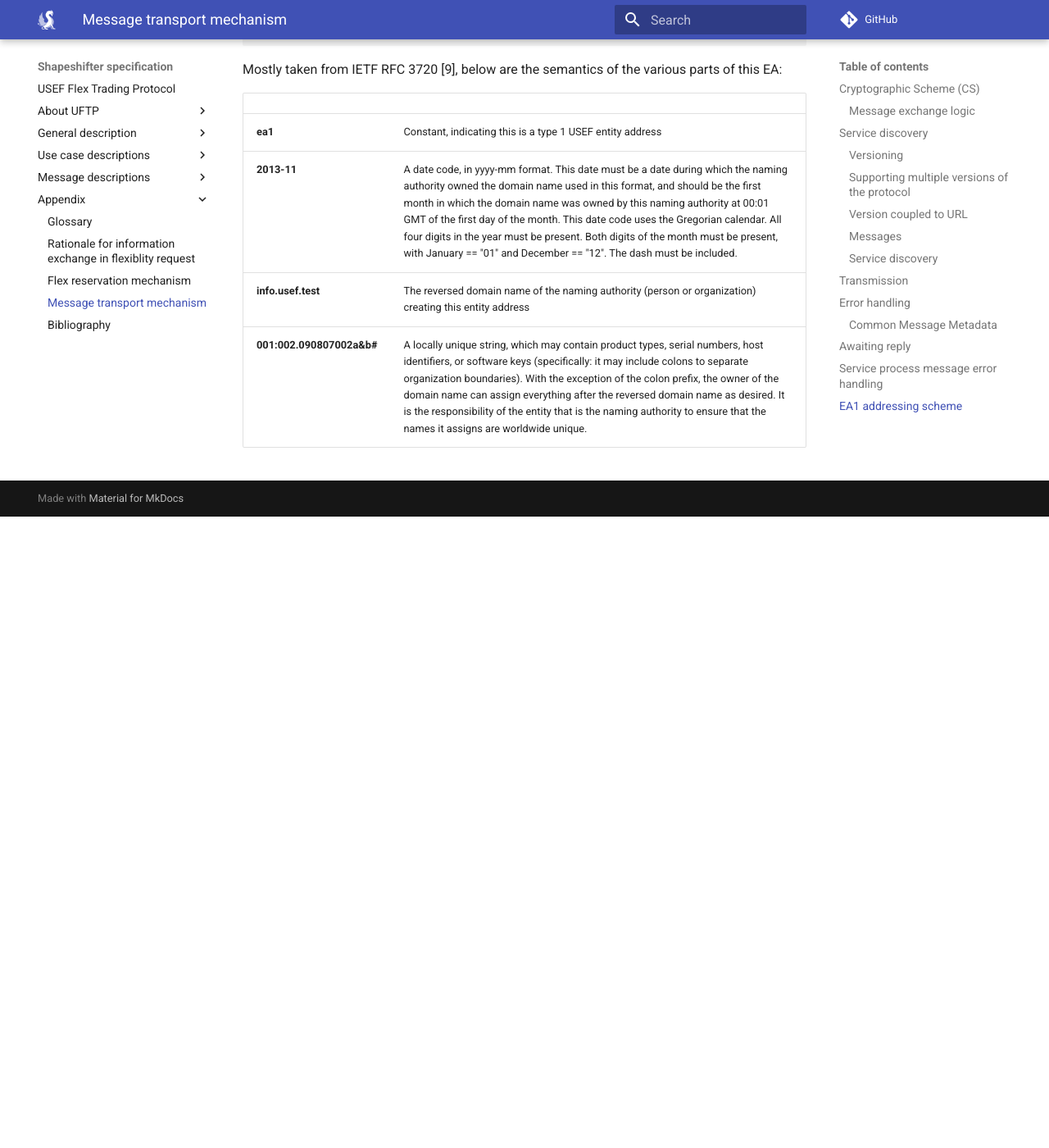
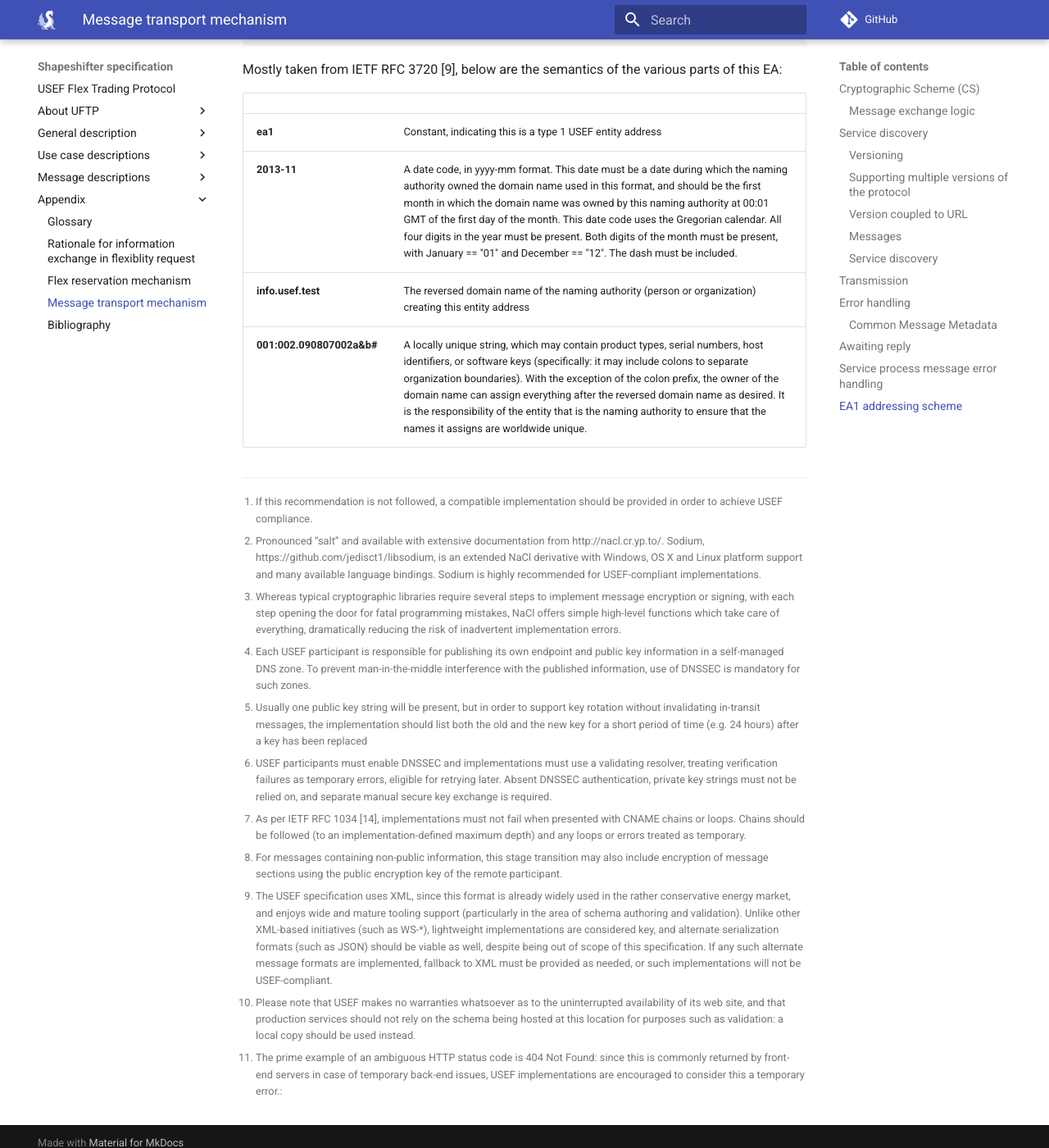
Before and after one commit to shapeshifter/shapeshifter-specification, an MkDocs documentation site: the page built from docs/appendix/message-transport-mechanism.md, in a window 1280 px wide and 1400 px high, scrolled down 8539 px. Shown: the whole window at 82% size. Built offline with MkDocs 1.6.1 and Material for MkDocs 9.7.7, drawn with Linux system fonts in a browser that asks for light colours; comment, search, counter and statistics services are not loaded; before the commit the page ends 9169 px from its top, so only the background shows below that; some of the changed text lies outside the part shown.

Commit message:
docs: remaining footnotes
Added all footnotes from the current document.

Signed-off-by: Nico Rikken <nico.rikken@alliander.com>

```diff
--- a/docs/appendix/message-transport-mechanism.md
+++ b/docs/appendix/message-transport-mechanism.md
@@ -5,8 +5,17 @@ When implementing the USEF best-practice message transfer mechanism, the procedu
 ## Cryptographic Scheme (CS)
 
 The USEF privacy and security guidelines require all participants to be able to securely transmit and authenticate messages.
-For these purposes, a transport-independent cryptographic scheme is specified, identified as Cryptographic Scheme Type 1 (CS1): implementation is a recommended practice for all implementations1.
-Based on NaCl2, a public domain library with high-speed state-of-the-art security features and a purpose-built and straightforward programming interface3, this scheme requires participants to generate two public/private key pairs:
+For these purposes, a transport-independent cryptographic scheme is specified, identified as Cryptographic Scheme Type 1 (CS1): implementation is a recommended practice for all implementations[^13].
+Based on NaCl[^14], a public domain library with high-speed state-of-the-art security features and a purpose-built and straightforward programming interface[^15], this scheme requires participants to generate two public/private key pairs:
+
+[^13]: If this recommendation is not followed, a compatible implementation should be provided in order to achieve USEF compliance.
+
+[^14]:
+    Pronounced “salt” and available with extensive documentation from http://nacl.cr.yp.to/.
+    Sodium, https://github.com/jedisct1/libsodium, is an extended NaCl derivative with Windows, OS X and Linux platform support and many available language bindings.
+    Sodium is highly recommended for USEF-compliant implementations.
+
+[^15]: Whereas typical cryptographic libraries require several steps to implement message encryption or signing, with each step opening the door for fatal programming mistakes, NaCl offers simple high-level functions which take care of everything, dramatically reducing the risk of inadvertent implementation errors.
 
 | Purpose                          | NaCl function       | Private key bits | Public key bits |
 |----------------------------------|---------------------|------------------|-----------------|
@@ -29,8 +38,6 @@ Since this all happens in the same API call, it is not possible to accidentally
 ### Message exchange logic
 
 The entire message exchange, from the client’s outgoing message queue to the server’s incoming message queue, using HTTP-over-TLS transport and the default cryptographic scheme, is visualized in detail in the picture below.
-
-<!-- TODO: add footnotes -->
 
 <figure markdown>
   ![End-to-end USEF message exchange.](../assets/images/image23.emf.odg.svg)
@@ -73,14 +80,28 @@ A rejection reason will be added to reject a message with an invalid version
 
 ### Service discovery
 
-In the service discovery stage, DNS1 is used to discover the capabilities as well as the endpoint host name and IP address of the remote participant.
+In the service discovery stage, DNS[^16] is used to discover the capabilities as well as the endpoint host name and IP address of the remote participant.
 Assuming the Internet domain name of the remote participant is example.com, the relevant DNS records are as follows:
+
+[^16]:
+    Each USEF participant is responsible for publishing its own endpoint and public key information in a self-managed DNS zone.
+    To prevent man-in-the-middle interference with the published information, use of DNSSEC is mandatory for such zones.
 
 |                                  |                                                                                                                                                                                                                                                                                                                                                                                                                                                                                                                                                                                             |
 |----------------------------------|---------------------------------------------------------------------------------------------------------------------------------------------------------------------------------------------------------------------------------------------------------------------------------------------------------------------------------------------------------------------------------------------------------------------------------------------------------------------------------------------------------------------------------------------------------------------------------------------|
 | _usef.example.com                | TXT record specifying the version of the USEF specification implemented by this participant, e.g. `2015`                                                                                                                                                                                                                                                                                                                                                                                                                                                                                      |
-| \__role_._usef.example.com       | TXT record containing up to two1 space-separated Base-64 encoded public key strings for the specified role, where role is one of the values `AGR`, `CRO` or `DSO`. This data is only queried if (part of) the outgoing message needs to be encrypted                                                                                                                                                                                                                                                                                                                                              |
-| _http.\_*role*._usef.example.com | CNAME record indicating the HTTP endpoint receiving messages for the specified role.</br>This label must not have any resource records of other types (with the exception of the mandatory DNSSEC-related records2) and the alias should resolve to an A or AAAA record3.</br>On the endpoint host, the implementation must listen on the well-known IANA-assigned TCP port for HTTP-over-TLS, i.e. 443.</br>The implementation may listen on port 80 as well, but only for purposes such as supporting the HTTP/2 connection upgrade mechanism and never for unencrypted message exchange. |
+| \__role_._usef.example.com       | TXT record containing up to two[^17] space-separated Base-64 encoded public key strings for the specified role, where role is one of the values `AGR`, `CRO` or `DSO`. This data is only queried if (part of) the outgoing message needs to be encrypted                                                                                                                                                                                                                                                                                                                                              |
+| _http.\_*role*._usef.example.com | CNAME record indicating the HTTP endpoint receiving messages for the specified role.</br>This label must not have any resource records of other types (with the exception of the mandatory DNSSEC-related records[^18]) and the alias should resolve to an A or AAAA record[^19].</br>On the endpoint host, the implementation must listen on the well-known IANA-assigned TCP port for HTTP-over-TLS, i.e. 443.</br>The implementation may listen on port 80 as well, but only for purposes such as supporting the HTTP/2 connection upgrade mechanism and never for unencrypted message exchange. |
+
+[^17]: Usually one public key string will be present, but in order to support key rotation without invalidating in-transit messages, the implementation should list both the old and the new key for a short period of time (e.g. 24 hours) after a key has been replaced
+
+[^18]:
+    USEF participants must enable DNSSEC and implementations must use a validating resolver, treating verification failures as temporary errors, eligible for retrying later.
+    Absent DNSSEC authentication, private key strings must not be relied on, and separate manual secure key exchange is required.
+
+[^19]:
+    As per IETF RFC 1034 [14], implementations must not fail when presented with CNAME chains or loops.
+    Chains should be followed (to an implementation-defined maximum depth) and any loops or errors treated as temporary.
 
 The message will remain in the service discovery stage until all required data is available, or a participant-configurable and possibly message-class specific timeout timer expires.
 A DNS reply must have the NOERROR status, as well as syntactically valid and DNSSEC-authenticated content, in order to be considered usable.
@@ -120,19 +141,30 @@ Unless network-level measures are taken to prevent this, a single endpoint also
 
 ## Transmission
 
-Once a valid service endpoint is available, the message enters the transmission stage1.
+Once a valid service endpoint is available, the message enters the transmission stage[^20].
 The implementation will now, for a reasonable amount of time (which is again at least one hour for routine messages, employing exponential back off), attempt to deliver the message to the remote participant.
 
-Messages are sent using a HTTP POST operation with the text/xml1 content type, the UTF8 character set and content-length indication.
+[^20]: For messages containing non-public information, this stage transition may also include encryption of message sections using the public encryption key of the remote participant.
+
+Messages are sent using a HTTP POST operation with the text/xml[^21] content type, the UTF8 character set and content-length indication.
 The request URI depends on the USEF implementation level and host name listed in DNS by the recipient.
 For USEF 2019 and the host `example.com`, it will be https://example.com/USEF/2019/SignedMessage.
 
-Message content consists of a simple wrapper message, specified as SignedMessage in the USEF XML XSD, available for download from the public USEF web site2 at https://usef.info/schema/2019and documented in section 4.2
+[^21]:
+    The USEF specification uses XML, since this format is already widely used in the rather conservative energy market, and enjoys wide and mature tooling support (particularly in the area of schema authoring and validation).
+    Unlike other XML-based initiatives (such as WS-*), lightweight implementations are considered key, and alternate serialization formats (such as JSON) should be viable as well, despite being out of scope of this specification.
+    If any such alternate message formats are implemented, fallback to XML must be provided as needed, or such implementations will not be USEF-compliant.
+
+Message content consists of a simple wrapper message, specified as SignedMessage in the USEF XML XSD, available for download from the public USEF web site[^22] at https://usef.info/schema/2019and documented in section 4.2
 All usual protocol conventions should be followed during this stage.
 For example, when using HTTP version 1.1, redirects (responses with status code 3xx) should be honored in order to support load balancing.
 Any server errors (responses with status code 5xx), unknown response status codes,  and connection timeouts and resets should be considered temporary failures and delivery should be re-attempted later within the timeout period.
-Only client success or failure messages (responses with status code 200 or a non-ambiguous3 4xx status code, respectively) should be considered final.
+Only client success or failure messages (responses with status code 200 or a non-ambiguous[^23] 4xx status code, respectively) should be considered final.
 This is standard HTTP 1.1 behavior, as fully described in IETF RFC 2616 [7].
+
+[^22]: Please note that USEF makes no warranties whatsoever as to the uninterrupted availability of its web site, and that production services should not rely on the schema being hosted at this location for purposes such as validation: a local copy should be used instead.
+
+[^23]: The prime example of an ambiguous HTTP status code is 404 Not Found: since this is commonly returned by front-end servers in case of temporary back-end issues, USEF implementations are encouraged to consider this a temporary error.:
 
 ## Error handling
 
```
Also changed, not shown: docs/general-description/contract-phase.md (+5 -1 lines), docs/general-description/operate-phase.md (+3 -1 lines), docs/general-description/usef-general-concepts.md (+3 -1 lines), docs/general-description/validate-phase.md (+25 -7 lines).
